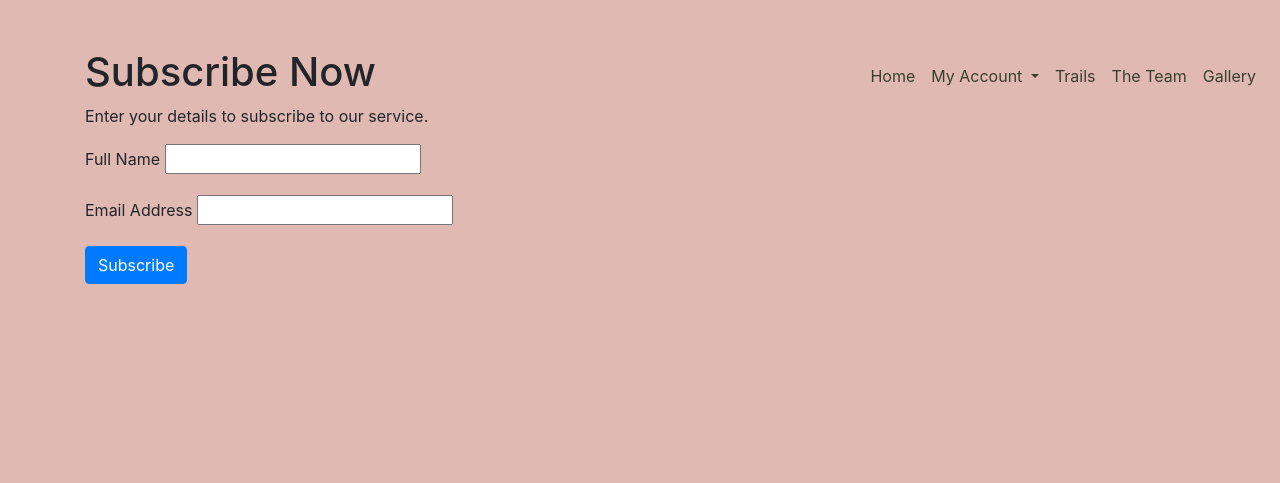
After one commit to samlarby/nanny-trail-tribe, a Django app: template subscribe/templates/subscribe/subscribe.html in a window 1280 px wide. The commit adds this page. Shown: the top 483 px of the page. Run offline with Django 3.2, Linux system fonts and the light colour scheme; the template is opened without the code that fills it: values that come from a table or form of the project are taken from there, others are empty; some libraries are stand-ins or nearby versions.

Commit message:
adding form to subscribe.html

```diff
--- a/profiles/models.py
+++ b/profiles/models.py
@@ -29,4 +29,4 @@ def create_or_update_user_profile(sender, instance, created, **kwargs):
     """ create or update user profile """
     if created:
         UserProfile.objects.create(user=instance)
-    # instance.userprofile.save()
+    instance.userprofile.save()
--- a/profiles/templates/profiles/profile.html
+++ b/profiles/templates/profiles/profile.html
@@ -42,7 +42,6 @@
 
             <form method="POST">
                 {% csrf_token %}
-
                 <div class="mb-3">
                     <label for="email" class="form-label">Email Address</label>
                     <input type="email" class="form-control" id="email" name="email" value="{{ user.email }}" required>
--- a/subscribe/models.py
+++ b/subscribe/models.py
@@ -1,4 +1,5 @@
 from django.db import models
+from django.conf import settings
 from django.contrib.auth.models import User
 from django.utils import timezone
 
@@ -16,7 +17,7 @@ class SubscriptionOrder(models.Model):
     start_date = models.DateField(default=timezone.now) #The start of the subscription
     end_date = models.DateField() # The end date of the subscription
     amount = models.DecimalField(max_digits=10, decimal_places=2) # price of subscription
-    status = models.Charfield(max_length=20, choices=STATUS_CHOICES, default='pending')
+    status = models.CharField(max_length=20, choices=STATUS_CHOICES, default='pending')
 
     def __str__(self):
         return f"{self.user.username} - {self.status} ({self.start_date} to {self.end_date})"
--- /dev/null
+++ b/subscribe/templates/subscribe/subscribe.html
@@ -0,0 +1,21 @@
+{% extends 'base.html' %}
+
+{% block content %}
+<div class="container my-5">
+    <h1>Subscribe Now</h1>
+    <p>Enter your details to subscribe to our service.</p>
+
+    <form method="POST">
+        {% csrf_token %}
+        <div class="mb-3">
+            <label for="id_full_name" class="form-label">Full Name</label>
+            {{ form.full_name }}
+        </div>
+        <div class="mb-3">
+            <label for="id_email" class="form-label">Email Address</label>
+            {{ form.email }}
+        </div>
+        <button type="submit" class="btn btn-primary">Subscribe</button>
+        </form>
+    </div>
+{% endblock %}
--- a/subscribe/templates/subscribe/subscription_status.html
+++ b/subscribe/templates/subscribe/subscription_status.html
@@ -13,7 +13,10 @@
         <a href="{% url 'unsubscribe' %}" class="btn btn-danger"></a>
     {% else %}
         <p>You are not subscribed.</p>
-        <a href="{% url 'subscribe' %}" class="btn btn-success">Subscribe</a>
+        <form method="POST" action="{% url 'subscribe' %}">
+            {% csrf_token %}
+            <button type="submit" class="btn btn-success">Subscribe</button>
+        </form>
     {% endif %}
 </div>
 {% endblock %}
--- a/subscribe/urls.py
+++ b/subscribe/urls.py
@@ -1,8 +1,9 @@
 from django.urls import path
 from . import views
+
 
 urlpatterns = [
     path('subscribe/', views.subscribe, name='subscribe'),
     path('unsubscribe/', views.unsubscribe, name='unsubscribe'),
-    path('status/', views.subscription_status, name='subscription_status'),
+    path('subscription_status/', views.subscription_status, name='subscription_status'),
 ]
```
Also changed, not shown: subscribe/views.py (+31 -21 lines), profiles/migrations/0002_userprofile_current_subscription.py (added), subscribe/migrations/0001_initial.py (added).
